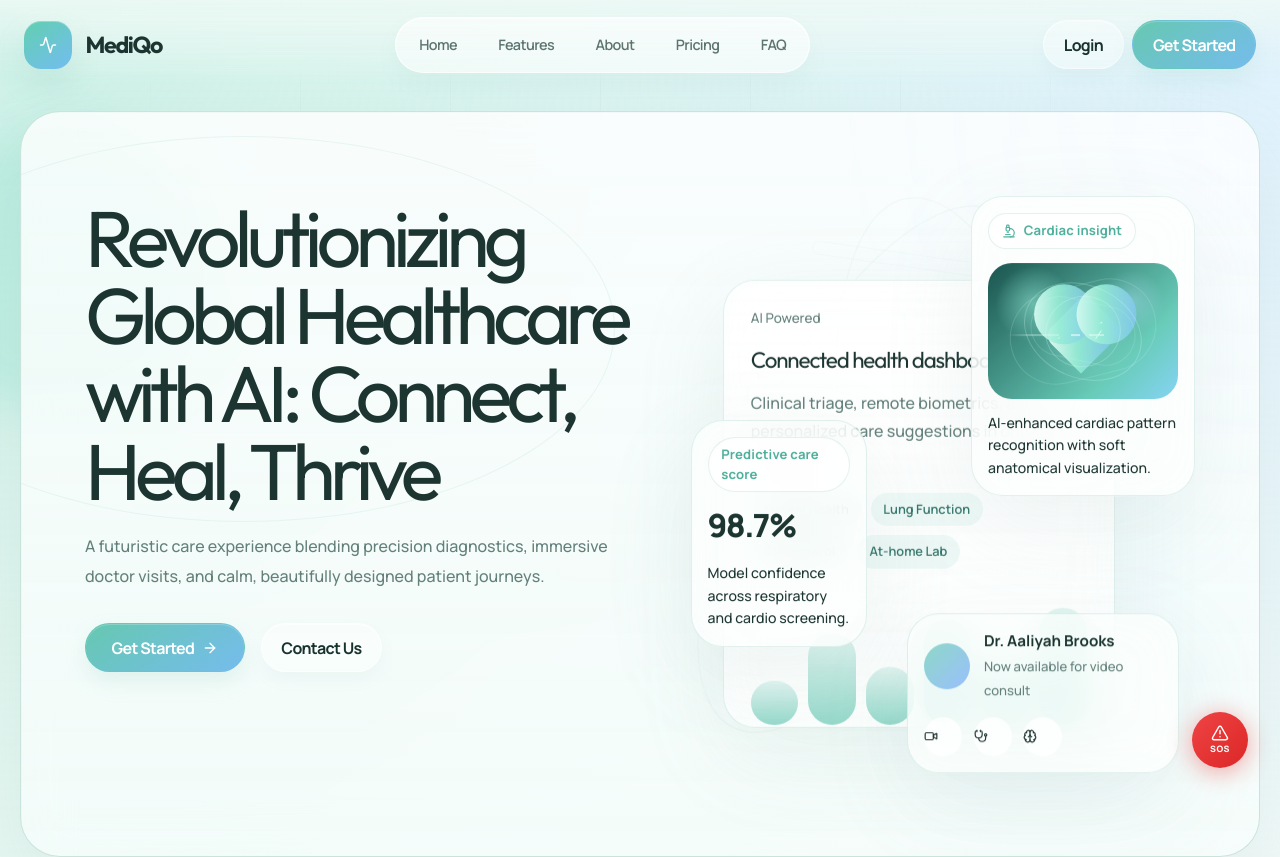
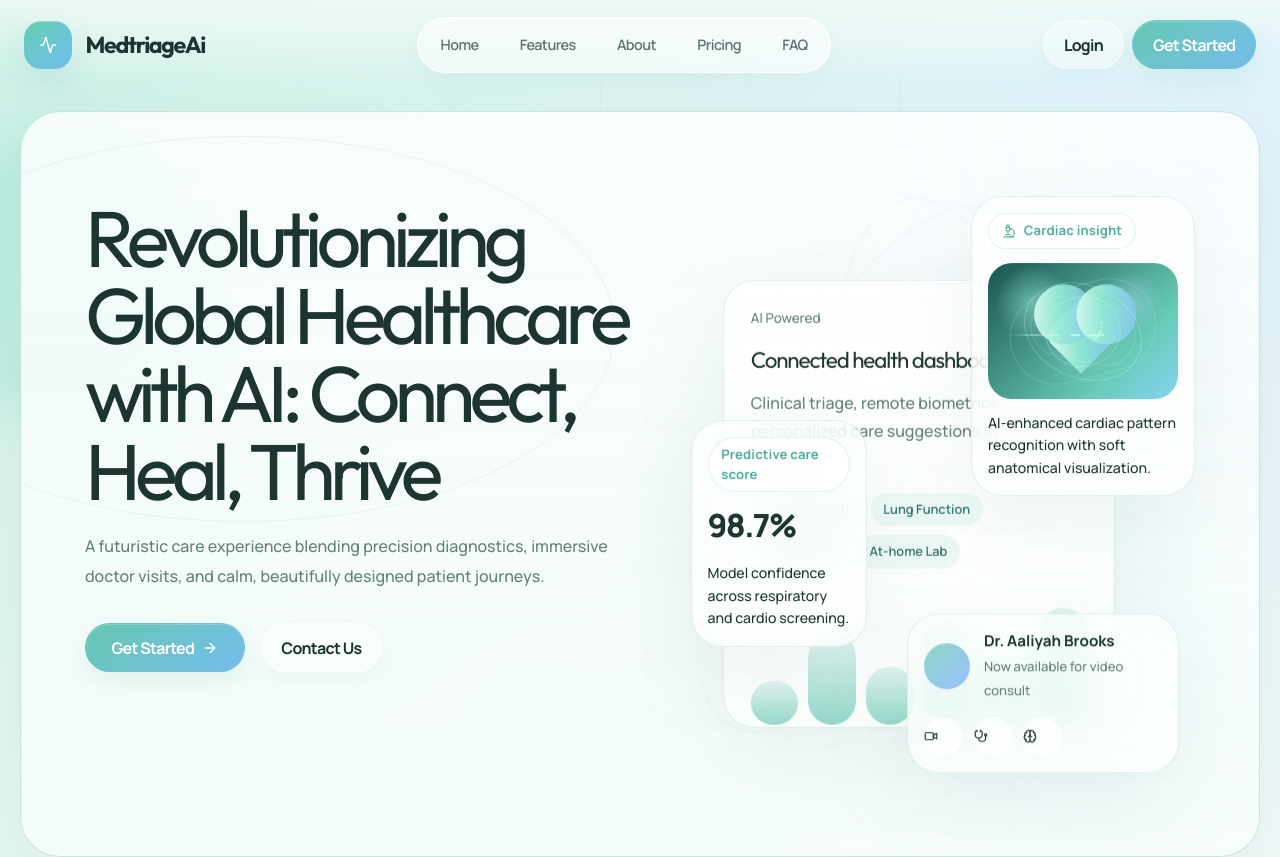
Before and after one commit to DivyeGautam66/heathcare-with-ai, a React (Vite) app: page / in a window 1280 px wide. Shown: the top 857 px of the page. Built offline with nearby package versions, Linux system fonts and the light colour scheme.

Commit message:
changed the ui desgin on to hero section

```diff
--- a/src/App.tsx
+++ b/src/App.tsx
@@ -8,7 +8,6 @@ import Analytics from './pages/Analytics'
 import PatientProfile from './pages/PatientProfile'
 import Telemedicine from './pages/Telemedicine'
 import AdminDashboard from './pages/AdminDashboard'
-import SOSButton from './components/SOSButton'
 
 export default function App() {
   const [darkMode, setDarkMode] = useState(false)
@@ -34,7 +33,6 @@ export default function App() {
           <Route path="/admin" element={<AdminDashboard />} />
         </Route>
       </Routes>
-      <SOSButton />
     </div>
   )
 }
--- a/src/pages/LandingPage.tsx
+++ b/src/pages/LandingPage.tsx
@@ -140,7 +140,7 @@ export default function LandingPage(_props: LandingPageProps) {
             <span className="brand-icon">
               <Activity size={18} />
             </span>
-            <span className="brand-text">MediQo</span>
+            <span className="brand-text">MedtriageAi</span>
           </Link>
 
           <div className="nav-desktop">
```
